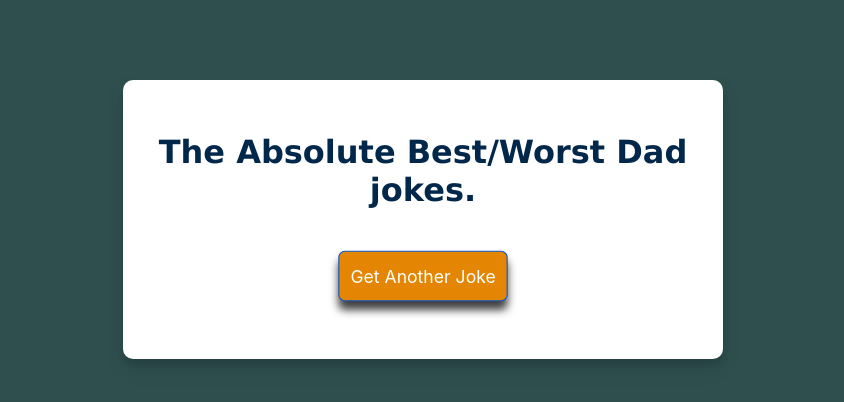
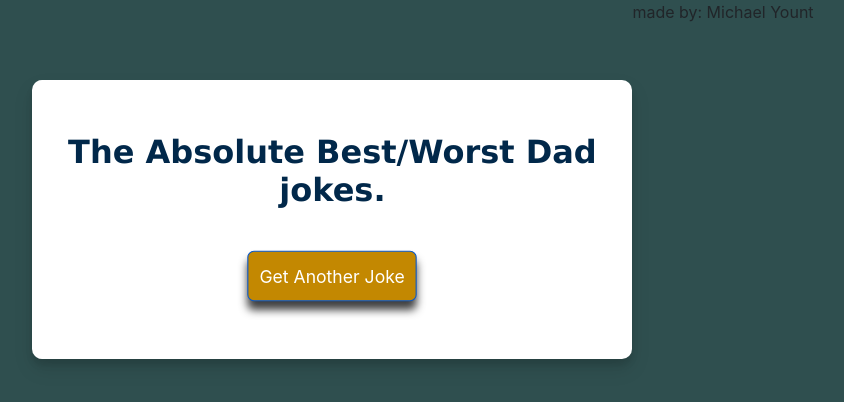
Before and after one commit to Michael-Yount/TheAbsolutlyWorseDadJokes, a React (Create React App) app: page / in a window 1280 px wide. In both pictures the pointer is over the button "Get Another Joke". Shown: the top 402 px of the page, without its empty margins (217-1061 px from the left). Built offline with nearby package versions, Linux system fonts and the light colour scheme; no server answers.

Commit message:
added footer

```diff
--- a/public/index.html
+++ b/public/index.html
@@ -30,6 +30,7 @@
   <body>
     <noscript>You need to enable JavaScript to run this app.</noscript>
     <div id="root"></div>
+    <div class="footer">made by: Michael Yount</div>
 
     <script src="https://cdn.jsdelivr.net/npm/bootstrap@5.3.0-alpha3/dist/js/bootstrap.bundle.min.js" integrity="sha384-ENjdO4Dr2bkBIFxQpeoTz1HIcje39Wm4jDKdf19U8gI4ddQ3GYNS7NTKfAdVQSZe" crossorigin="anonymous"></script>
 
--- a/src/App.css
+++ b/src/App.css
@@ -49,7 +49,7 @@
   box-shadow: 0em .5em .5em rgba(0, 0, 0, 0.751);
 }
 .btn:hover {
-  background: #e48603;
+  background: #c38801;
   transform: scale(1.1);
 }
 .btn:active {
```
